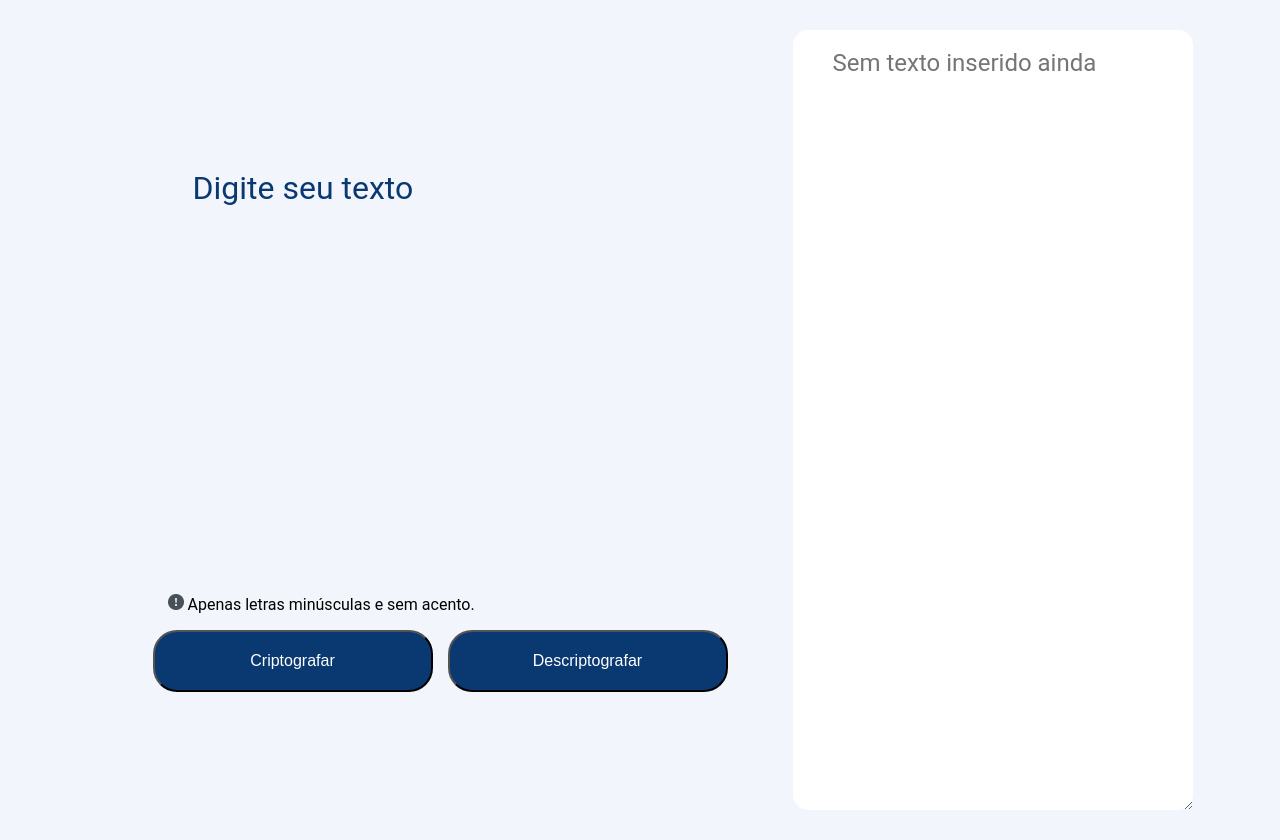
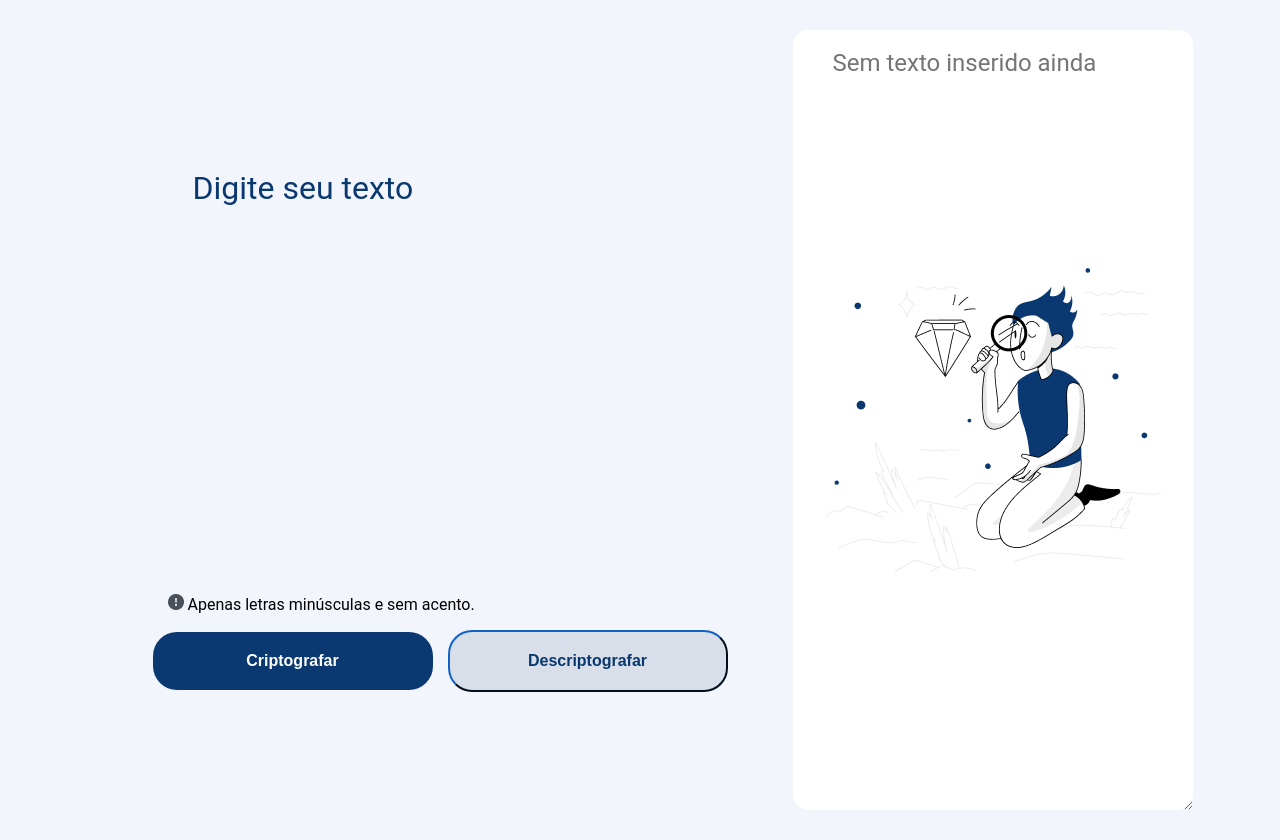
Before and after one commit to vinidyoxes/Challenge-Alura-T4-, a plain HTML site: page decodificador.html in a window 1280 px wide. Drawn offline with Linux system fonts and the light colour scheme.

Commit message:
challange com 80% feito

```diff
--- a/decodificador.html
+++ b/decodificador.html
@@ -52,4 +52,19 @@
         let decrypted = encrypted.replace(/enter/g, "e").replace(/imes/g, "i").replace(/ai/g, "a").replace(/ober/g, "o").replace(/ufat/g, "u");
         document.getElementById("encrypted").value = decrypted;
     }
+
+
+    function verificaNull(e) {
+
+
+        if (document.getElementById("encrypted").value != "") {
+            document.getElementById('encrypted').style.backgroundImage = "none";
+        } else {
+            document.getElementById('encrypted').style.backgroundImage = "url('img/High\ quality\ products\ 1\ 1.png')";
+
+        }
+
+    }
+
+    setInterval(verificaNull, 200)
 </script>
--- a/style.css
+++ b/style.css
@@ -7,7 +7,7 @@ body {
 
 main {
     width: 100%;
-    height: ;
+    height: auto;
     margin: auto;
     padding: 30px 30px;
     display: flex;
@@ -121,19 +121,23 @@ main {
     text-transform: capitalize;
     font-size: 16px;
     transition: background-color, 0.5s;
+    border: none;
+    font-weight: 600;
 }
 
 .botao2 {
     margin: auto auto;
     display: inline-block;
     padding: 20px;
-    background: #0A3871;
+    background: #D8DFE8;
     border-radius: 24px;
     width: 280px;
-    color: white;
+    color: #0A3871;
     text-transform: capitalize;
     font-size: 16px;
+    font-weight: 600;
     transition: background-color, 0.5s;
+    border-color: #0A3871;
 }
 
 .botao1:hover {
@@ -144,9 +148,13 @@ main {
 .botao2:hover {
     cursor: pointer;
     background-color: black;
+    color: white;
+    border-color: black;
 }
 
 #encrypted {
+    display: flex;
+    align-items: flex-end;
     width: 400px;
     padding: 15px 40px;
     border: 0;
@@ -160,4 +168,27 @@ main {
     line-height: 150%;
     box-sizing: border-box;
     border-radius: 15px;
+    background-image: url(img/High\ quality\ products\ 1\ 1.png);
+    background-repeat: no-repeat;
+    background-position: center;
 }
+
+#encrypted::placeholder {
+    position: relative;
+    margin: auto 0;
+    padding: auto 0;
+    vertical-align: middle;
+}
+
+#encrypted:focus {
+    position: relative;
+    background: white;
+    background-repeat: no-repeat;
+    background-position: center;
+}
+
+#encrypted:active {
+    background: #F3F5FC;
+    background-repeat: no-repeat;
+    background-position: center;
+}
```
Also changed, not shown: img/High quality products 1 1.png (added).
